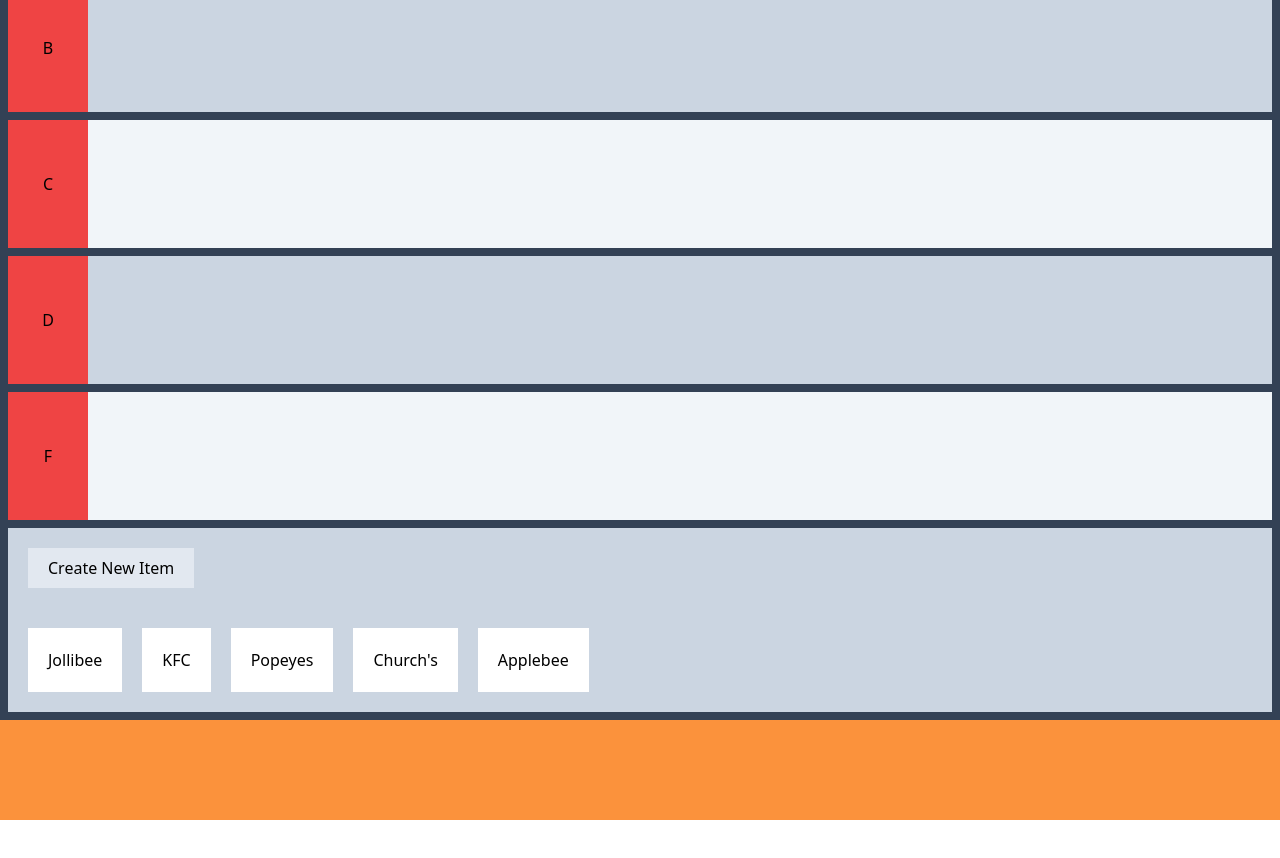
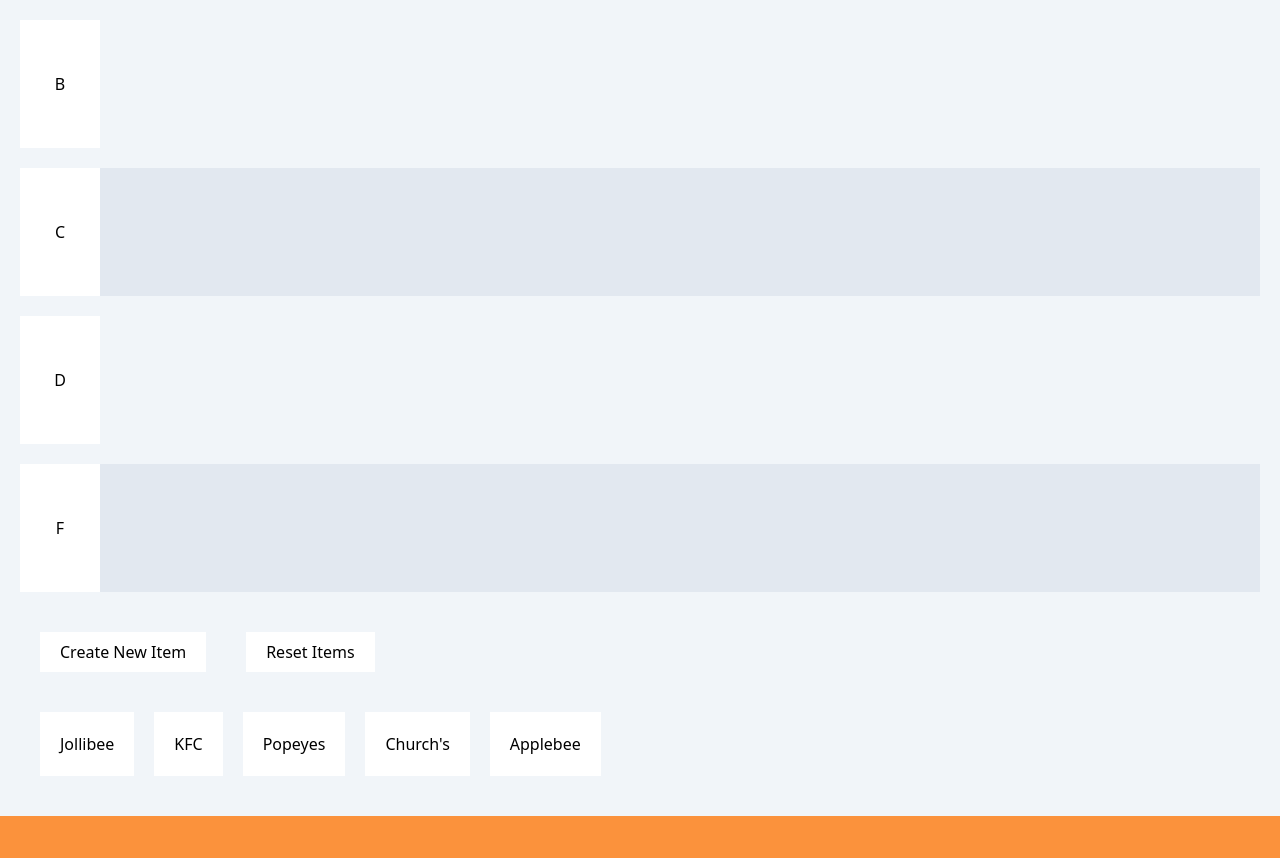
Before and after one commit to yd24/elo-tier-list, a React (Vite) app in the folder client/: page / in a window 1280 px wide. Shown: the part 340-1198 px from the top of the page. Before the commit the page ends 1160 px from the top, so only its background shows below. Built offline with nearby package versions, Linux system fonts and the light colour scheme.

Commit message:
Implement reset items button and fix state bugs with add items button

```diff
--- a/client/src/features/tierlist/components/create-item-dialog.tsx
+++ b/client/src/features/tierlist/components/create-item-dialog.tsx
@@ -38,7 +38,7 @@ function CreateItemDialog(props: CreateItemDialogProps) {
 
     return (
         <Dialog open={open} onOpenChange={setOpen}>
-            <DialogTrigger className="bg-slate-200 px-5 py-2">Create New Item</DialogTrigger>
+            <DialogTrigger className="bg-white hover:bg-slate-200 px-5 py-2">Create New Item</DialogTrigger>
             <DialogContent>
                 <DialogHeader>
                     <DialogTitle>
--- a/client/src/features/tierlist/components/item-container-controls.tsx
+++ b/client/src/features/tierlist/components/item-container-controls.tsx
@@ -1,13 +1,22 @@
 import CreateItemDialog from './create-item-dialog';
+import { Dialog, DialogTrigger } from '../../../components/ui/dialog';
 
 interface ItemsContainerControlsProps {
     addItem: (name: string) => void;
+    resetItems: () => void;
 }
 
 function ItemsContainerControls(props: ItemsContainerControlsProps) {
     return (
-        <div className="p-5">
-            <CreateItemDialog addItem={props.addItem}/>
+        <div className="flex">
+            <div className="p-5">
+                <CreateItemDialog addItem={props.addItem}/>
+            </div>
+            <div className="p-5">
+                <Dialog>
+                    <DialogTrigger className="bg-white hover:bg-slate-200 px-5 py-2" onClick={props.resetItems}>Reset Items</DialogTrigger>
+                </Dialog>
+            </div>
         </div>
     );
 }
--- a/client/src/features/tierlist/components/rank-container.tsx
+++ b/client/src/features/tierlist/components/rank-container.tsx
@@ -4,11 +4,11 @@ import ItemContainer from './item-container';
 import type { ItemType } from '../types/ItemType';
 
 interface RankContainerProps {
-    dndID: string,
-    rank: string,
-    rankID: number,
-    updateRankHandler: (value: string, idx: number) => void,
-    items: ItemType[],
+    dndID: string;
+    rank: string;
+    rankID: number;
+    updateRankHandler: (value: string, idx: number) => void;
+    items: ItemType[];
 }
 
 export default function RankContainer(props: RankContainerProps) {
@@ -22,11 +22,11 @@ export default function RankContainer(props: RankContainerProps) {
 
     return (
         <>
-            <div className="flex min-h-32 mb-2 even:bg-slate-100 odd:bg-slate-300"
+            <div className="flex min-h-32 mb-5 odd:bg-slate-100 even:bg-slate-200"
                 ref={setNodeRef}
             >
                 <input
-                    className="bg-red-500 max-w-20 min-h-20 border-none text-center"
+                    className="max-w-20 min-h-20 border-none text-center"
                     type="text" value={props.rank}
                     onChange={updateRank}
                 />
--- a/client/src/features/tierlist/components/rank-toggle.tsx
+++ b/client/src/features/tierlist/components/rank-toggle.tsx
@@ -2,18 +2,18 @@ import { Switch } from "../../../components/ui/switch";
 import { Label } from "../../../components/ui/label";
 
 interface RankToggleProps {
-  isELORanksOn: boolean,
-  handleELOToggle: () => void,
+  isELORanksOn: boolean;
+  handleELOToggle: () => void;
 }
 
 export default function RankToggle(props: RankToggleProps) {
   return (
     <div className="flex justify-end items-center gap-2 bg-transparent text-slate-100 mb-5">
-      <Label className="text-md cursor-pointer" htmlFor="rankToggle">
+      <Label className="text-slate-500 text-md cursor-pointer" htmlFor="rankToggle">
         Switch to ELO Ranking
       </Label>
       <Switch id="rankToggle"
-        checked={props.isELORankOn}
+        checked={props.isELORanksOn}
         onChange={props.handleELOToggle}
       />
     </div>
--- a/client/src/features/tierlist/index.tsx
+++ b/client/src/features/tierlist/index.tsx
@@ -3,7 +3,7 @@ import ItemContainerControls from "./components/item-container-controls";
 import RankContainer from "./components/rank-container";
 import RankToggle from "./components/rank-toggle";
 
-import { useState } from "react";
+import { useState, useEffect } from "react";
 
 import type { ItemContainerType } from "./types/ItemContainerType";
 import type { ItemType } from "./types/ItemType";
@@ -42,30 +42,46 @@ const test_data = [
 
 function TierListPage() {
   const [ranks, setRanks] = useState<string[]>(["S", "A", "B", "C", "D", "F"]);
-  const [isELORanksOn, toggleELORanks] = useState(false);
-
-  //setup containers for each rank and the unranked items
+  //setup initial rank and unranked containers
+  //keep copy of original items for resetting positions
+  const [originalItems, setOriginalItems] = useState<ItemType[]>([]);
   const [itemContainers, setItemContainers] = useState<ItemContainerType[]>(
     () => {
-      const initialContainers = [];
-
+      const initialContainers: ItemContainerType[] = [];
       ranks.forEach((rank, idx) => {
         let rankContainer = createItemContainer(`rankList-${idx}`, []);
         initialContainers.push(rankContainer);
       });
-
       initialContainers.push(createItemContainer("itemList", test_data));
-
+      setOriginalItems([
+        ...initialContainers[initialContainers.length - 1].items,
+      ]);
       return initialContainers;
     }
   );
+  const [isELORanksOn, toggleELORanks] = useState(false);
 
   const addItem = (name: string) => {
     //to-do
     const newItem: ItemType = createItem(name);
+    setOriginalItems((prevItems) => [...prevItems, newItem]);
     setItemContainers((prevContainers) => {
-      prevContainers[prevContainers.length - 1].items.push(newItem);
-      return [...prevContainers];
+      //spread operator only does shallow copy
+      //so if the state is nested, the inner state elements will still reference the original state.
+      //we can do a deep copy using spread operators within map.
+      const updatedContainers = prevContainers.map((container) => ({...container, items: [...container.items]}));
+      updatedContainers[updatedContainers.length - 1].items.push(newItem);
+      return updatedContainers;
+    });
+  };
+
+  const resetItems = () => {
+    setItemContainers((prevContainers) => {
+      const resetContainers = [...prevContainers].map((container) =>
+        createItemContainer(container.containerID, [])
+      );
+      resetContainers[resetContainers.length - 1].items = [...originalItems];
+      return resetContainers;
     });
   };
 
@@ -91,12 +107,11 @@ function TierListPage() {
     const dragYThreshold = 10000;
     const dragX = Math.pow(delta.x, 2);
     const dragY = Math.pow(delta.y, 2);
-
     setItemContainers((prevContainers) => {
       const updatedContainers = [...prevContainers];
       if (over && (dragY > dragYThreshold || dragX > dragXThreshold)) {
         //we find the idx so we can update the containers later
-        const overContainerIndex = prevContainers.findIndex((container) => {
+        const overContainerIndex = updatedContainers.findIndex((container) => {
           //we might be hovering over a container or an item
           //so we check for both
           if (container.containerID === over.id) {
@@ -105,13 +120,13 @@ function TierListPage() {
             return container.items.find((item) => item.id === over.id);
           }
         });
-        const activeContainerIndex = prevContainers.findIndex((container) =>
+        const activeContainerIndex = updatedContainers.findIndex((container) =>
           container.items.find((item) => item.id === active.id)
         );
 
         //select the relevant containers
-        const overContainer = prevContainers[overContainerIndex];
-        const activeContainer = prevContainers[activeContainerIndex];
+        const overContainer = updatedContainers[overContainerIndex];
+        const activeContainer = updatedContainers[activeContainerIndex];
 
         //if we have valid containers, move the item to its appropriate container and position
         if (overContainer && activeContainer) {
@@ -150,10 +165,17 @@ function TierListPage() {
     });
   };
 
+  useEffect(() => {
+    console.log(originalItems, 'original');
+  }, [originalItems]);
+
   return (
-    <div className="bg-slate-700 p-2">
+    <div className="bg-slate-100 p-5">
       <DndContext onDragEnd={dragEndHandler}>
-        <RankToggle isELORanksOn={isELORanksOn} handleELOToggle={handleELOToggle} />
+        <RankToggle
+          isELORanksOn={isELORanksOn}
+          handleELOToggle={handleELOToggle}
+        />
         <div id="rankArea">
           {ranks.map((rank: string, idx: number) => (
             <RankContainer
@@ -166,8 +188,8 @@ function TierListPage() {
             />
           ))}
         </div>
-        <div id="itemArea" className="flex flex-col bg-slate-300">
-          <ItemContainerControls addItem={addItem} />
+        <div id="itemArea" className="flex flex-col">
+          <ItemContainerControls addItem={addItem} resetItems={resetItems} />
           <ItemContainer
             items={itemContainers[itemContainers.length - 1].items}
             dndID={itemContainers[itemContainers.length - 1].containerID}
```
